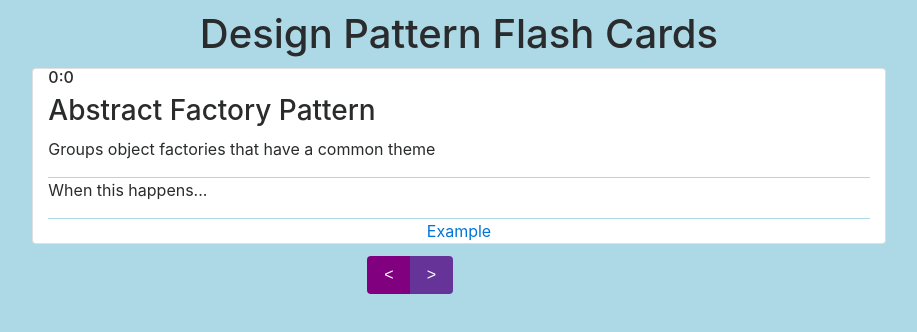
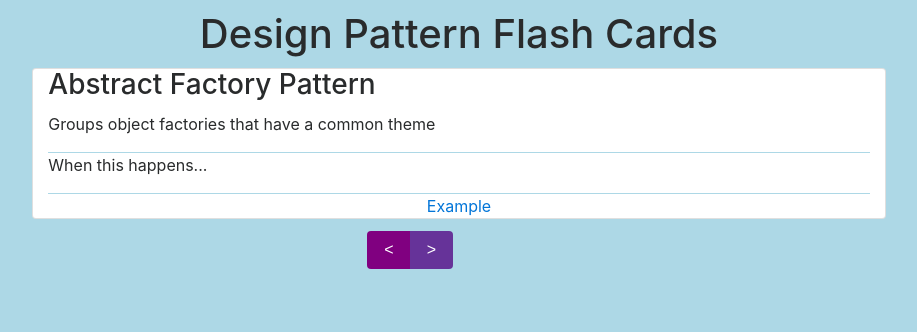
Before and after one commit to kevintrogers/design-pattern-cards, a Vue app in the folder design-cards/: page / in a window 1280 px wide. Shown: the top 332 px of the page, without its empty margins (181-1098 px from the left). Built offline with nearby package versions, Linux system fonts and the light colour scheme.

Commit message:
removed h6 as it was only there for testing purposes

```diff
--- a/design-cards/src/App.vue
+++ b/design-cards/src/App.vue
@@ -4,17 +4,20 @@
     <h1>Design Pattern Flash Cards</h1>
     <div v-for="(pattern, i) in patterns">
       <div class='card col-8 offset-2' v-if="counter === i">
-        <h6>{{i}}:{{counter}}</h6>
+
         <h3 class='card-title'> {{pattern.title}} Pattern</h3>
         <div class='card-content'>
           <p> {{pattern.content}}</p>
         </div>
+
         <div class='card-content'>
           <p> {{pattern.useCase}}</p>
         </div>
+
         <div class='card-content example'>
           <a :href="pattern.source">Example</a>
         </div>
+
       </div>
 
     </div>
```
